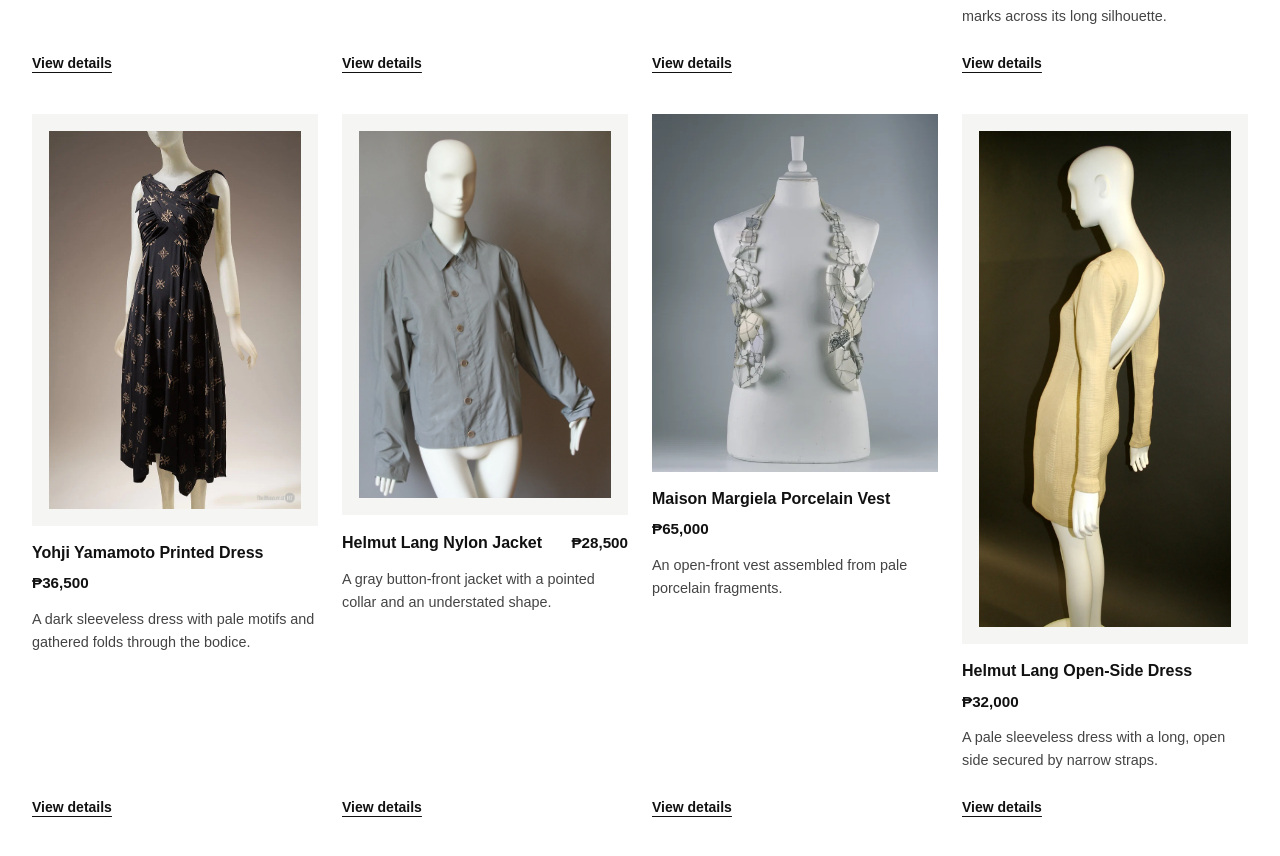
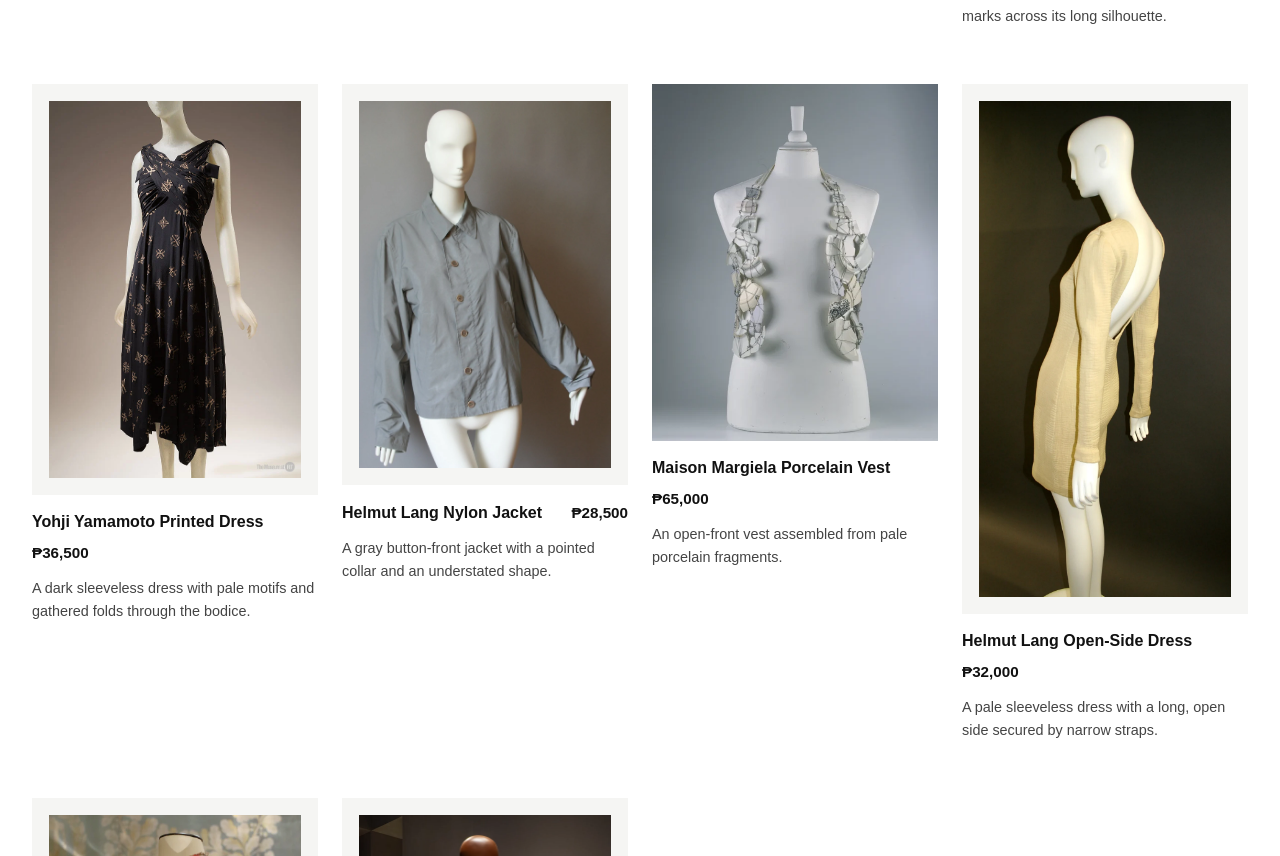
Before and after one commit to jaennviel/form, a plain HTML site: page category-1.html in a window 1280 px wide. Shown: the part 638-1494 px from the top of the page. Drawn offline with Linux system fonts and the light colour scheme.

Commit message:
Remove Collection action labels while keeping cards clickable

```diff
--- a/category-1.html
+++ b/category-1.html
@@ -29,91 +29,91 @@
       <section class="catalog-section" aria-label="Products"><div class="product-grid">
         <!-- Product: local photo, designer-first title, description, PHP demo price and detail link. -->
         <article class="product-card">
-          <a class="product-link" href="product-form-04.html" aria-labelledby="name-product-form-04 action-name-product-form-04">
+          <a class="product-link" href="product-form-04.html" aria-labelledby="name-product-form-04">
           <div class="product-image"><img src="images/products/form-04.webp" alt="Black Raf Simons sleeveless round-neck top with large front pockets." width="387" height="500" loading="lazy"></div>
           <div class="product-content"><div class="product-topline"><h2 id="name-product-form-04">Raf Simons Black Sleeveless Top</h2><span class="price">₱14,500</span></div>
-            <p>A black sleeveless top with a round neckline and large front pockets.</p><span class="card-action" id="action-name-product-form-04">View details</span>
+            <p>A black sleeveless top with a round neckline and large front pockets.</p>
           </div>
                   </a>
         </article>
         <!-- Product: local photo, designer-first title, description, PHP demo price and detail link. -->
         <article class="product-card">
-          <a class="product-link" href="product-form-05.html" aria-labelledby="name-product-form-05 action-name-product-form-05">
+          <a class="product-link" href="product-form-05.html" aria-labelledby="name-product-form-05">
           <div class="product-image"><img src="images/products/form-05.webp" alt="Black-and-white Raf Simons sleeveless top with an irregular grid texture." width="500" height="385" loading="lazy"></div>
           <div class="product-content"><div class="product-topline"><h2 id="name-product-form-05">Raf Simons Textured Top</h2><span class="price">₱16,500</span></div>
-            <p>A sleeveless black-and-white top with an irregular grid-like texture.</p><span class="card-action" id="action-name-product-form-05">View details</span>
+            <p>A sleeveless black-and-white top with an irregular grid-like texture.</p>
           </div>
                   </a>
         </article>
         <!-- Product: local photo, designer-first title, description, PHP demo price and detail link. -->
         <article class="product-card">
-          <a class="product-link" href="product-form-09.html" aria-labelledby="name-product-form-09 action-name-product-form-09">
+          <a class="product-link" href="product-form-09.html" aria-labelledby="name-product-form-09">
           <div class="product-image"><img src="images/products/form-09.webp" alt="Indigo-and-white Issey Miyake batik dress with a broad rectangular sleeve shape." width="675" height="900" loading="lazy"></div>
           <div class="product-content"><div class="product-topline"><h2 id="name-product-form-09">Issey Miyake Indigo Batik Dress</h2><span class="price">₱29,500</span></div>
-            <p>A loose indigo-and-white dress with contrasting batik patterns and a broad sleeve line.</p><span class="card-action" id="action-name-product-form-09">View details</span>
+            <p>A loose indigo-and-white dress with contrasting batik patterns and a broad sleeve line.</p>
           </div>
                   </a>
         </article>
         <!-- Product: local photo, designer-first title, description, PHP demo price and detail link. -->
         <article class="product-card">
-          <a class="product-link" href="product-form-10.html" aria-labelledby="name-product-form-10 action-name-product-form-10">
+          <a class="product-link" href="product-form-10.html" aria-labelledby="name-product-form-10">
           <div class="product-image"><img src="images/products/form-10.webp" alt="White Issey Miyake dress with dark brown scattered prints, shown on a museum mannequin." width="567" height="900" loading="lazy"></div>
           <div class="product-content"><div class="product-topline"><h2 id="name-product-form-10">Issey Miyake Gunpowder Dress</h2><span class="price">₱48,000</span></div>
-            <p>A white sleeveless dress with dark, scattered marks across its long silhouette.</p><span class="card-action" id="action-name-product-form-10">View details</span>
+            <p>A white sleeveless dress with dark, scattered marks across its long silhouette.</p>
           </div>
                   </a>
         </article>
         <!-- Product: local photo, designer-first title, description, PHP demo price and detail link. -->
         <article class="product-card">
-          <a class="product-link" href="product-form-08.html" aria-labelledby="name-product-form-08 action-name-product-form-08">
+          <a class="product-link" href="product-form-08.html" aria-labelledby="name-product-form-08">
           <div class="product-image"><img src="images/products/form-08.webp" alt="Dark Yohji Yamamoto dress with pale motifs and gathered fabric at the front." width="683" height="1024" loading="lazy"></div>
           <div class="product-content"><div class="product-topline"><h2 id="name-product-form-08">Yohji Yamamoto Printed Dress</h2><span class="price">₱36,500</span></div>
-            <p>A dark sleeveless dress with pale motifs and gathered folds through the bodice.</p><span class="card-action" id="action-name-product-form-08">View details</span>
+            <p>A dark sleeveless dress with pale motifs and gathered folds through the bodice.</p>
           </div>
                   </a>
         </article>
         <!-- Product: local photo, designer-first title, description, PHP demo price and detail link. -->
         <article class="product-card">
-          <a class="product-link" href="product-form-01.html" aria-labelledby="name-product-form-01 action-name-product-form-01">
+          <a class="product-link" href="product-form-01.html" aria-labelledby="name-product-form-01">
           <div class="product-image"><img src="images/products/form-01.webp" alt="Gray Helmut Lang button-front jacket displayed on a white mannequin." width="1098" height="1600" loading="lazy"></div>
           <div class="product-content"><div class="product-topline"><h2 id="name-product-form-01">Helmut Lang Nylon Jacket</h2><span class="price">₱28,500</span></div>
-            <p>A gray button-front jacket with a pointed collar and an understated shape.</p><span class="card-action" id="action-name-product-form-01">View details</span>
+            <p>A gray button-front jacket with a pointed collar and an understated shape.</p>
           </div>
                   </a>
         </article>
         <!-- Product: local photo, designer-first title, description, PHP demo price and detail link. -->
         <article class="product-card">
-          <a class="product-link" href="product-form-03.html" aria-labelledby="name-product-form-03 action-name-product-form-03">
+          <a class="product-link" href="product-form-03.html" aria-labelledby="name-product-form-03">
           <div class="product-image"><img src="images/products/form-03.webp" alt="Pale porcelain-fragment Martin Margiela vest displayed on a white torso." width="1200" height="800" loading="lazy"></div>
           <div class="product-content"><div class="product-topline"><h2 id="name-product-form-03">Maison Margiela Porcelain Vest</h2><span class="price">₱65,000</span></div>
-            <p>An open-front vest assembled from pale porcelain fragments.</p><span class="card-action" id="action-name-product-form-03">View details</span>
+            <p>An open-front vest assembled from pale porcelain fragments.</p>
           </div>
                   </a>
         </article>
         <!-- Product: local photo, designer-first title, description, PHP demo price and detail link. -->
         <article class="product-card">
-          <a class="product-link" href="product-form-02.html" aria-labelledby="name-product-form-02 action-name-product-form-02">
+          <a class="product-link" href="product-form-02.html" aria-labelledby="name-product-form-02">
           <div class="product-image"><img src="images/products/form-02.webp" alt="Side view of a pale Helmut Lang dress with open sides and thin connecting straps." width="812" height="1600" loading="lazy"></div>
           <div class="product-content"><div class="product-topline"><h2 id="name-product-form-02">Helmut Lang Open-Side Dress</h2><span class="price">₱32,000</span></div>
-            <p>A pale sleeveless dress with a long, open side secured by narrow straps.</p><span class="card-action" id="action-name-product-form-02">View details</span>
+            <p>A pale sleeveless dress with a long, open side secured by narrow straps.</p>
           </div>
                   </a>
         </article>
         <!-- Product: local photo, designer-first title, description, PHP demo price and detail link. -->
         <article class="product-card">
-          <a class="product-link" href="product-form-06.html" aria-labelledby="name-product-form-06 action-name-product-form-06">
+          <a class="product-link" href="product-form-06.html" aria-labelledby="name-product-form-06">
           <div class="product-image"><img src="images/products/form-06.webp" alt="Comme des Garçons checked tailcoat and vest on a museum mannequin, seen from the side." width="783" height="1600" loading="lazy"></div>
           <div class="product-content"><div class="product-topline"><h2 id="name-product-form-06">Comme des Garçons Tailcoat &amp; Vest</h2><span class="price">₱38,500</span></div>
-            <p>A checked tailcoat with contrasting patterned details, displayed with a vest.</p><span class="card-action" id="action-name-product-form-06">View details</span>
+            <p>A checked tailcoat with contrasting patterned details, displayed with a vest.</p>
           </div>
                   </a>
         </article>
         <!-- Product: local photo, designer-first title, description, PHP demo price and detail link. -->
         <article class="product-card">
-          <a class="product-link" href="product-form-07.html" aria-labelledby="name-product-form-07 action-name-product-form-07">
+          <a class="product-link" href="product-form-07.html" aria-labelledby="name-product-form-07">
           <div class="product-image"><img src="images/products/form-07.webp" alt="Pink Jean Paul Gaultier halter jumpsuit displayed on a brown museum mannequin." width="1012" height="1600" loading="lazy"></div>
           <div class="product-content"><div class="product-topline"><h2 id="name-product-form-07">Jean Paul Gaultier Halter Jumpsuit</h2><span class="price">₱42,000</span></div>
-            <p>A pink halter-neck jumpsuit with an open chest and straight trouser legs.</p><span class="card-action" id="action-name-product-form-07">View details</span>
+            <p>A pink halter-neck jumpsuit with an open chest and straight trouser legs.</p>
           </div>
                   </a>
         </article>
```
Also changed, not shown: 2 other files.
